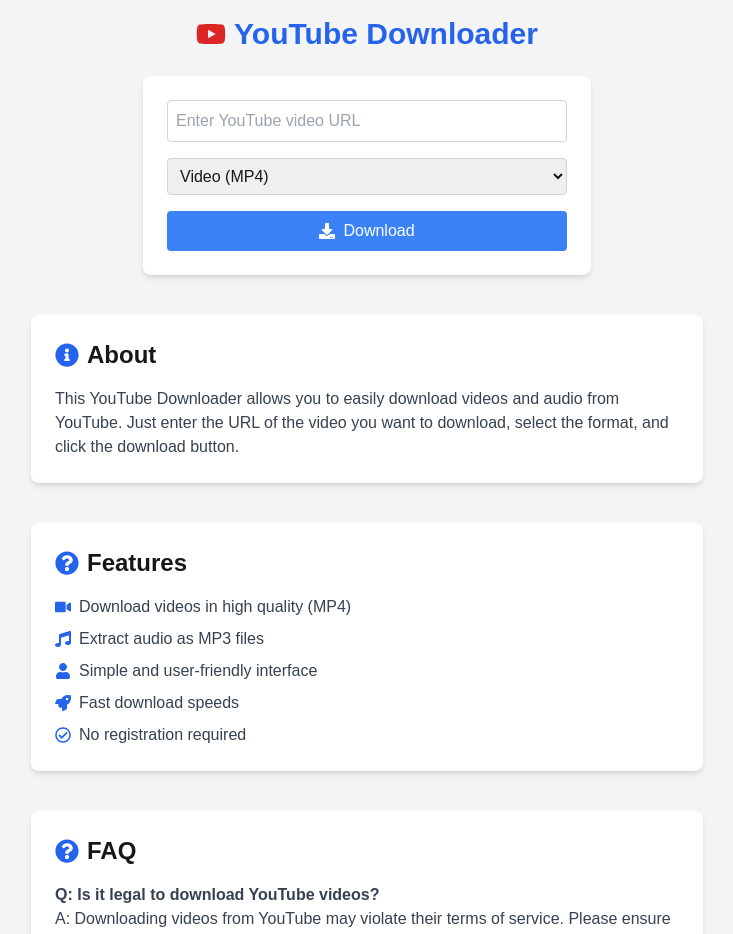
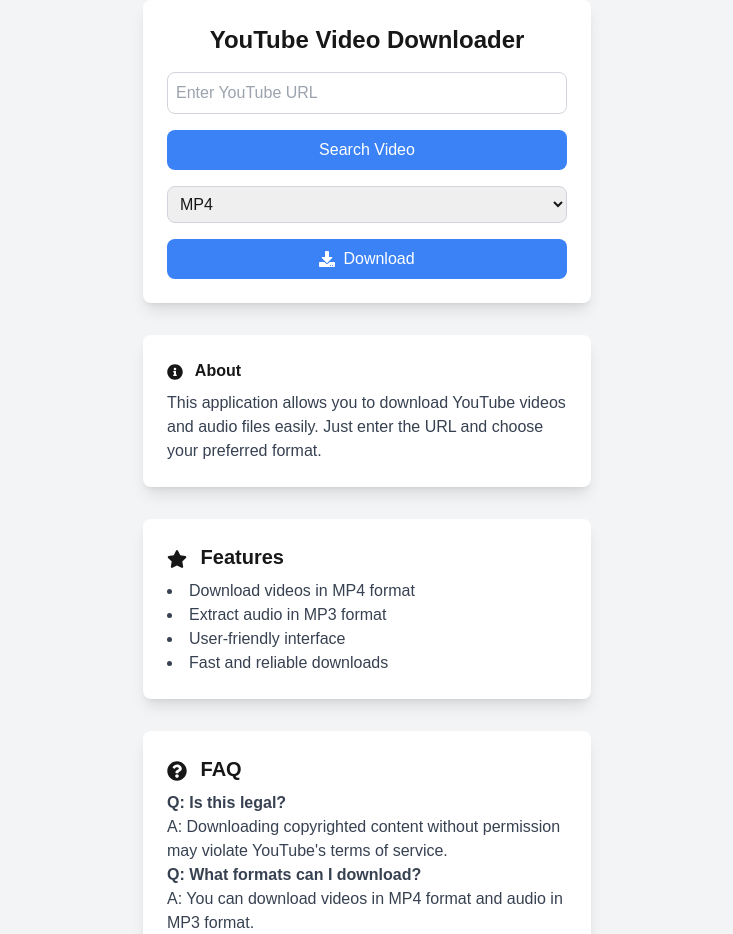
Before and after one commit to emapg/nextjs-ytdl, a Next.js app: page / in a window 1280 px wide. Shown: the top 934 px of the page, without its empty margins (273-1006 px from the left). Built offline with nearby package versions, Linux system fonts and the light colour scheme.

Commit message:
Update page.tsx

```diff
--- a/app/page.tsx
+++ b/app/page.tsx
@@ -1,129 +1,131 @@
-'use client';
+'use client'; // This is necessary for using hooks in the component
 
 import { useState } from 'react';
-import { FaDownload, FaYoutube, FaInfoCircle, FaQuestionCircle, FaVideo, FaMusic, FaUser , FaRocket, FaRegCheckCircle } from 'react-icons/fa';
+import { FaDownload, FaInfoCircle, FaStar, FaQuestionCircle, FaSpinner } from 'react-icons/fa';
 
 export default function Home() {
-  const [url, setUrl] = useState<string>('');
-  const [format, setFormat] = useState<string>('video');
-  const [loading, setLoading] = useState<boolean>(false);
-  const [error, setError] = useState<string | null>(null);
+  const [url, setUrl] = useState('');
+  const [format, setFormat] = useState('mp4');
+  const [loading, setLoading] = useState(false);
+  const [message, setMessage] = useState('');
+  const [videoDetails, setVideoDetails] = useState<{ title: string; thumbnail: string } | null>(null);
 
-  const handleDownload = async (e: React.FormEvent<HTMLFormElement>) => {
-    e.preventDefault();
-    setLoading(true);
-    setError(null);
+  const handleSearch = async () => {
+    if (!url) {
+      alert('Please enter a valid YouTube URL');
+      return;
+    }
 
     try {
-      const response = await fetch(`/api/download?url=${encodeURIComponent(url)}&format=${format}`);
-      if (response.ok) {
-        const blob = await response.blob();
-        const downloadUrl = window.URL.createObjectURL(blob);
-        const a = document.createElement('a');
-        a.href = downloadUrl;
-        a.download = format === 'mp3' ? 'audio.mp3' : 'video.mp4';
-        document.body.appendChild(a);
-        a.click();
-        a.remove();
-      } else {
-        setError('Failed to download the video. Please check the URL and try again.');
+      const response = await fetch(`/api/video-details?url=${encodeURIComponent(url)}`);
+      if (!response.ok) {
+        const error = await response.json();
+        alert(error.error || 'Failed to fetch video details.');
+        return;
       }
-    } catch {
-      setError('An error occurred while downloading. Please try again later.');
-    } finally {
-      setLoading(false);
+      const data = await response.json();
+      setVideoDetails({ title: data.title, thumbnail: data.thumbnail });
+    } catch (error) {
+      console.error('Error fetching video details:', error);
+      alert('An error occurred while fetching video details.');
     }
   };
 
+  const handleDownload = async () => {
+    if (!url) {
+      alert('Please enter a valid YouTube URL');
+      return;
+    }
+
+    setLoading(true);
+    setMessage('');
+
+    const response = await fetch(`/api/download?url=${encodeURIComponent(url)}&format=${format}`);
+
+    if (!response.ok) {
+      const error = await response.json();
+      setMessage(error.error || 'An error occurred while downloading.');
+      setLoading(false);
+      return;
+    }
+
+    const blob = await response.blob();
+    const link = document.createElement('a');
+    link.href = window.URL.createObjectURL(blob);
+    link.download = `video.${format}`;
+    link.click();
+
+    setLoading(false);
+    setMessage('Download started successfully!');
+  };
+
   return (
-    <div className="flex flex-col items-center justify-center min-h-screen bg-gray-100 p-4">
-      <h1 className="text-3xl font-bold mb-6 text-center text-blue-600 flex items-center">
-        <FaYoutube className="mr-2 text-red-600" /> YouTube Downloader
-      </h1>
-      <form onSubmit={handleDownload} className="bg-white p-6 rounded-lg shadow-md w-full max-w-md mb-10">
+    <div className="flex flex-col items-center justify-center min-h-screen bg-gray-100">
+      <div className="bg-white shadow-lg rounded-lg p-6 max-w-md w-full mb-8">
+        <h1 className="text-2xl font-bold text-center mb-4">YouTube Video Downloader</h1>
         <input
           type="text"
+          placeholder="Enter YouTube URL"
           value={url}
           onChange={(e) => setUrl(e.target.value)}
-          placeholder="Enter YouTube video URL"
-          required
-          className="border border-gray-300 p-2 rounded mb-4 w-full focus:outline-none focus:ring-2 focus:ring-blue-500"
-          aria-label="YouTube video URL"
+          className="border border-gray-300 rounded-lg p-2 w-full mb-4"
         />
-        <select
-          value={format}
-          onChange={(e) => setFormat(e.target.value)}
-          className="border border-gray-300 p-2 rounded mb-4 w-full focus:outline-none focus:ring-2 focus:ring-blue-500"
-          aria-label="Select download format"
+        <button
+          onClick={handleSearch}
+          className="bg-blue-500 text-white rounded-lg py-2 hover:bg-blue-600 w-full mb-4"
         >
-          <option value="video">Video (MP4)</option>
-          <option value="mp3">Audio (MP3)</option>
+          Search Video
+        </button>
+        {videoDetails && (
+          <div className="mb-4">
+            <h2 className="text-lg font-semibold">{videoDetails.title}</h2>
+            <img src={videoDetails.thumbnail} alt="Video Thumbnail" className="rounded-lg mb-2" />
+          </div>
+        )}
+        <select value={format} onChange={(e) => setFormat(e.target.value)} className="border border-gray-300 rounded-lg p-2 w-full mb-4">
+          <option value="mp4">MP4</option>
+          <option value="mp3">MP3</option>
         </select>
         <button
-          type="submit"
-          className={`bg-blue-500 text-white p-2 rounded w-full flex items-center justify-center ${loading ? 'opacity-50 cursor-not-allowed' : 'hover:bg-blue-600 transition duration-200'}`}
+          onClick={handleDownload}
+          className={`bg-blue-500 text-white rounded-lg py-2 hover:bg-blue-600 w-full flex items-center justify-center ${loading ? 'cursor-not-allowed' : ''}`}
           disabled={loading}
-          aria-label="Download video or audio"
         >
-          <FaDownload className="mr-2" />
+          {loading ? <FaSpinner className="animate-spin mr-2" /> : <FaDownload className="mr-2" />}
           {loading ? 'Downloading...' : 'Download'}
         </button>
-        {error && <p className="text-red-500 mt-4">{error}</p>}
-      </form>
+        {message && <p className="text-green-500 text-center mt-2">{message}</p>}
+      </div>
 
-      {/* About Section */}
-      <section className="bg-white p-6 rounded-lg shadow-md w-full max-w-2xl mb-10">
-        <h2 className="text-2xl font-bold mb-4 flex items-center">
-          <FaInfoCircle className="mr-2 text-blue-600" /> About
-        </h2>
+      <div className="bg-white shadow-lg rounded-lg p-6 max-w-md w-full mb-8">
+        <h2 className="text -xl font-bold mb-2"><FaInfoCircle className="inline mr-2" /> About</h2>
         <p className="text-gray-700">
-          This YouTube Downloader allows you to easily download videos and audio from YouTube. Just enter the URL of the video you want to download, select the format, and click the download button.
+          This application allows you to download YouTube videos and audio files easily. Just enter the URL and choose your preferred format.
         </p>
-      </section>
+      </div>
 
-      {/* Features Section */}
-      <section className="bg-white p-6 rounded-lg shadow-md w-full max-w-2xl mb-10">
-        <h2 className="text-2xl font-bold mb-4 flex items-center">
-          <FaQuestionCircle className="mr-2 text-blue-600" /> Features
-        </h2>
-        <ul className="list-disc list-inside text-gray-700 space-y-2">
-          <li className="flex items-center">
-            <FaVideo className="mr-2 text-blue-600" />
-            Download videos in high quality (MP4)
-          </li>
-          <li className="flex items-center">
-            <FaMusic className="mr-2 text-blue-600" />
-            Extract audio as MP3 files
-          </li>
-          <li className="flex items-center">
-            <FaUser  className="mr-2 text-blue-600" />
-            Simple and user-friendly interface
-          </li>
-          <li className="flex items-center">
-            <FaRocket className="mr-2 text-blue-600" />
-            Fast download speeds
-          </li>
-          <li className="flex items-center">
-            <FaRegCheckCircle className="mr-2 text-blue-600" />
-            No registration required
-          </li>
+      <div className="bg-white shadow-lg rounded-lg p-6 max-w-md w-full mb-8">
+        <h2 className="text-xl font-bold mb-2"><FaStar className="inline mr-2" /> Features</h2>
+        <ul className="list-disc list-inside text-gray-700">
+          <li>Download videos in MP4 format</li>
+          <li>Extract audio in MP3 format</li>
+          <li>User-friendly interface</li>
+          <li>Fast and reliable downloads</li>
         </ul>
-      </section>
+      </div>
 
-      {/* FAQ Section */}
-      <section className="bg-white p-6 rounded-lg shadow-md w-full max-w-2xl mb-10">
-        <h2 className="text-2xl font-bold mb-4 flex items-center">
-          <FaQuestionCircle className="mr-2 text-blue-600" /> FAQ
-        </h2>
-        <div className="text-gray-700">
-          <h3 className="font-semibold">Q: Is it legal to download YouTube videos?</h3>
-          <p>A: Downloading videos from YouTube may violate their terms of service. Please ensure you have the right to download the content before doing so.</p>
-          <h3 className="font-semibold">Q: What formats can I download?</h3>
-          <p>A: You can download videos in MP4 format and audio in MP3 format.</p>
-          <h3 className="font-semibold">Q: Do I need to install any software?</h3>
-          <p>A: No, this tool works directly in your browser without the need for any additional software.</p>
-        </div>
-      </section>
+      <div className="bg-white shadow-lg rounded-lg p-6 max-w-md w-full mb-8">
+        <h2 className="text-xl font-bold mb-2"><FaQuestionCircle className="inline mr-2" /> FAQ</h2>
+        <p className="text-gray-700 font-semibold">Q: Is this legal?</p>
+        <p className="text-gray-700">A: Downloading copyrighted content without permission may violate YouTube's terms of service.</p>
+        <p className="text-gray-700 font-semibold">Q: What formats can I download?</p>
+        <p className="text-gray-700">A: You can download videos in MP4 format and audio in MP3 format.</p>
+      </div>
+
+      <footer className="bg-gray-200 p-4 w-full text-center">
+        <p className="text-gray-600">© 2023 YouTube Video Downloader. All rights reserved.</p>
+        <p className="text-gray-600">Contact: support@example.com</p>
+      </footer>
     </div>
   );
 }
```
